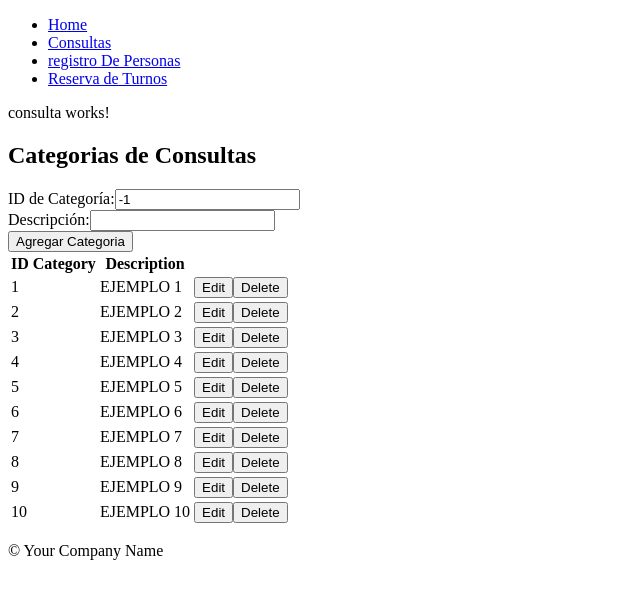
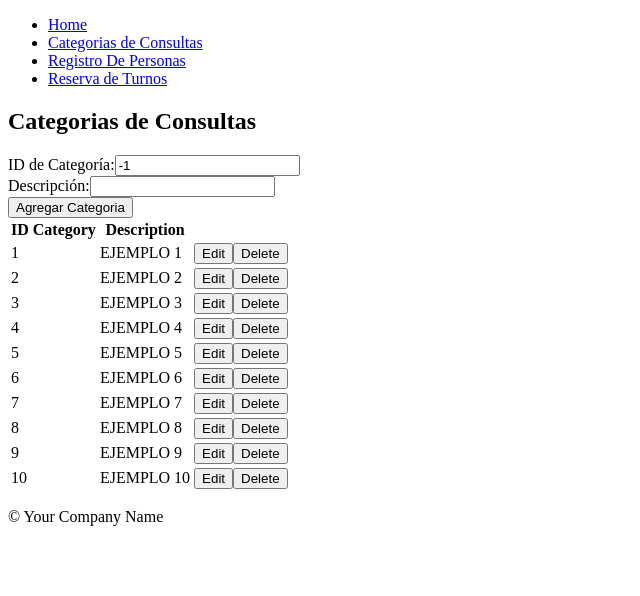
Before and after one commit to IvanWeissVanDerPolGH/FE_TP, an Angular app in the folder patient-tracking-system/: page /consultas in a window 1280 px wide. Shown: the top 596 px of the page, without its empty margins (0-640 px from the left). Built offline with nearby package versions, Linux system fonts and the light colour scheme.

Commit message:
ahora usa categorias de consultas como nombre

```diff
--- a/patient-tracking-system/src/app/app.component.html
+++ b/patient-tracking-system/src/app/app.component.html
@@ -2,8 +2,8 @@
   <nav>
     <ul>
       <li><a [routerLink]="['']">Home</a></li>
-      <li><a [routerLink]="['/consultas']">Consultas</a></li>
-      <li><a [routerLink]="['/registroDePersonas']">registro De Personas</a></li>
+      <li><a [routerLink]="['/consultas']">Categorias de Consultas</a></li>
+      <li><a [routerLink]="['/registroDePersonas']">Registro De Personas</a></li>
       <li><a [routerLink]="['/reserva-de-turnos']">Reserva de Turnos</a></li>
       <!-- Add more navigation links as needed -->
     </ul>
--- a/patient-tracking-system/src/app/components/consulta/consulta.component.html
+++ b/patient-tracking-system/src/app/components/consulta/consulta.component.html
@@ -1,4 +1,3 @@
-<p>consulta works!</p>
 <div>
   <h2>Categorias de Consultas</h2>
 
```
